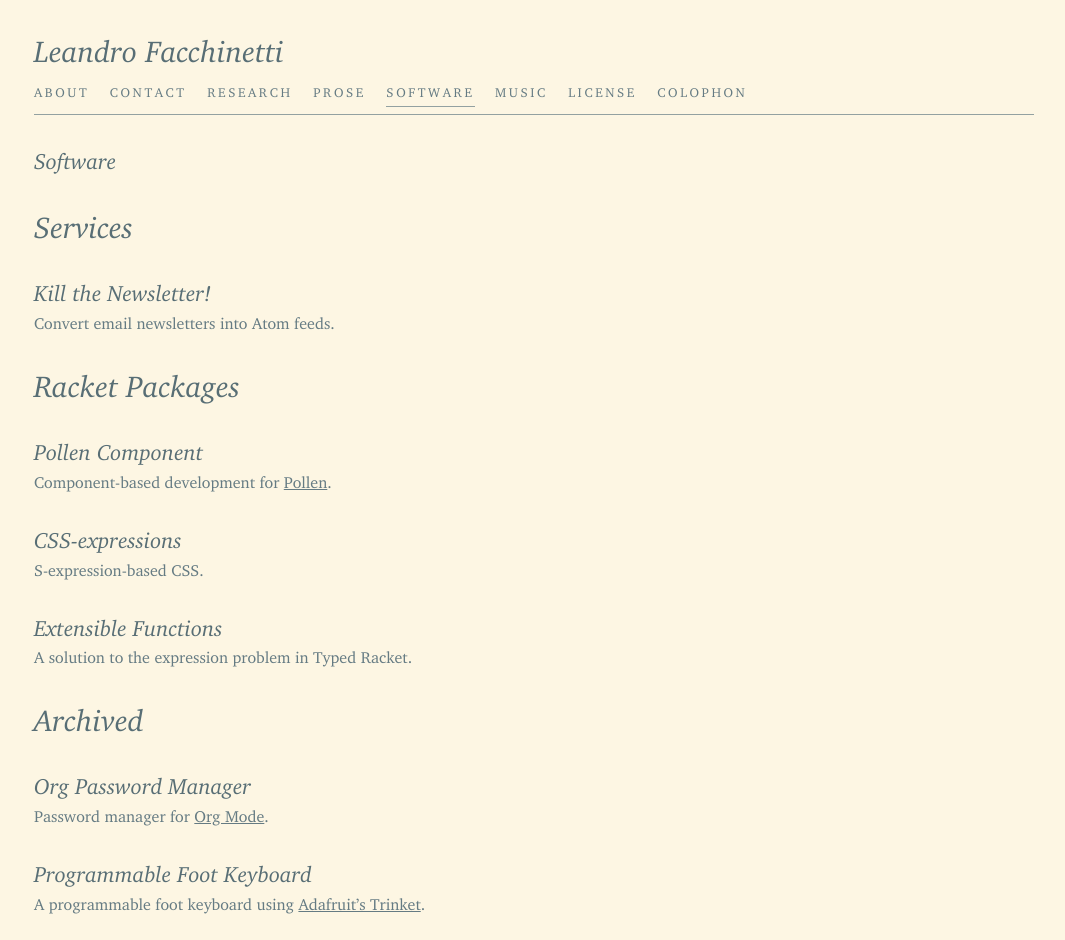
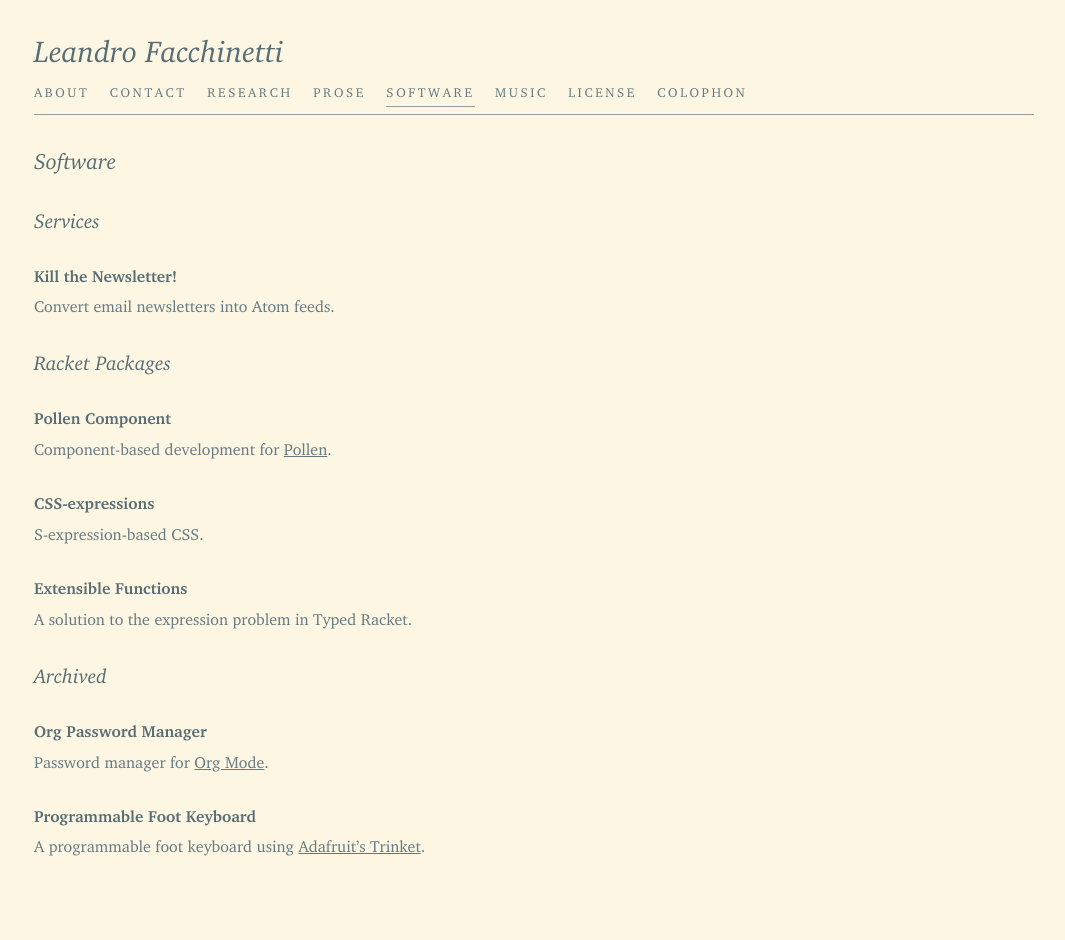
Before and after one commit to leafac/leafac.com, a Jekyll site: the page built from software.md, in a window 1280 px wide. Shown: the whole page, without its empty margins (106-1171 px from the left). Built offline with Jekyll 4.4.1, drawn with Linux system fonts in a browser that asks for light colours; after the commit the page ends 900 px from its top, so only the background shows below that.

Commit message:
Halfway content pass on CSS

```diff
--- a/_layouts/default.html
+++ b/_layouts/default.html
@@ -26,7 +26,7 @@
     <main>
       {% if page.title %}
         <header>
-          <h2><a href="{{ page.url }}">{{ page.title }}</a></h2>
+          <h1><a href="{{ page.url }}">{{ page.title }}</a></h1>
           {% if page.date %}
             <time>{{ page.date }}</time>
           {% endif %}
--- a/stylesheets/main.scss
+++ b/stylesheets/main.scss
@@ -225,31 +225,29 @@ body {
 // HEADERS
 
 body > header {
+  padding-bottom: $space--small;
   border-bottom: $border-width--thin solid $palette--secondary-content;
   margin-bottom: $space--extra-large;
-}
-
-body > header nav {
-  margin-bottom: $space--small;
-}
-
-body > header nav a {
+  nav a {
     @include inline-block-enumeration;
     font-size: $font-size--small;
     text-transform: uppercase;
     letter-spacing: $letter-spacing;
     text-decoration: none;
-}
-
-body > header nav a.active {
+    &.active {
       border-bottom-left-radius: $border-radius--none;
       border-bottom-right-radius: $border-radius--none;
       border-bottom: $border-width--thin solid $palette--secondary-content;
       margin-bottom: -$border-width--thin;
     }
+  }
+}
 
 main > header {
   margin-bottom: $space--medium;
+  h1 {
+    margin-bottom: $space--extra-small;
+  }
 }
 
 time {
@@ -261,55 +259,36 @@ time {
 // ---------------------------------------------------------------------------------------------------
 // HEADINGS
 
-h1, h2, h3, h4  {
+h1, h2  {
   color: $palette--emphasized-content;
   margin-top: $space--extra-large;
   margin-bottom: $space--small;
   line-height: $line-height--small;
-}
-
-h1 a, h2 a, h3 a, h4 a {
+  font-weight: 400;
+  a {
     text-decoration: none;
     color: $palette--emphasized-content;
   }
+}
+
+body > header h1 {
+  font-size: $font-size--extra-extra-large;
+  font-style: italic;
+}
+
+main > header h1 {
+  font-size: $font-size--extra-large;
+  font-style: italic;
+}
 
 h1 {
-  font-size: $font-size--extra-extra-large;
+  font-size: $font-size--large;
   font-style: italic;
-  font-weight: 400;
 }
 
 h2 {
-  font-size: $font-size--extra-large;
-  font-style: italic;
-  font-weight: 400;
-  margin-bottom: $space--extra-small;
-}
-
-h3 {
-  font-size: $font-size--large;
-  font-style: italic;
-  font-weight: 400;
-}
-
-h4 {
   font-size: $font-size--medium;
   font-weight: 700;
-}
-
-h3 .mark, h4 .mark {
-  transition: opacity $animation--duration;
-  opacity: 0;
-  margin-left: $space--small;
-  color: $palette--secondary-content;
-}
-
-h3:hover .mark, h4:hover .mark {
-  opacity: 1;
-}
-
-h3 .mark a, h4 .mark a {
-  color: $palette--secondary-content;
 }
 
 hr {
@@ -334,27 +313,25 @@ body {
 
 p {
   margin: $space--none;
-}
-
-p + p {
+  p + & {
     text-indent: $text-indent;
   }
-
   @include bigger-screens {
-  p                                 + aside + p,
-  p                         + aside + aside + p,
-  p                 + aside + aside + aside + p,
-  p         + aside + aside + aside + aside + p,
-  p + aside + aside + aside + aside + aside + p {
+    p                                 + aside + &,
+    p                         + aside + aside + &,
+    p                 + aside + aside + aside + &,
+    p         + aside + aside + aside + aside + &,
+    p + aside + aside + aside + aside + aside + & {
       text-indent: $text-indent;
+    }
   }
 }
 
 // ---------------------------------------------------------------------------------------------------
 // MARGIN NOTES
 
+aside {
   @include smaller-screens {
-  aside {
     @include insertion;
     border-left: $border-width--thick solid $palette--secondary-content;
     border-radius: $border-radius;
@@ -363,10 +340,8 @@ p + p {
     background-color: $palette--background-highlight;
     color: $palette--emphasized-content;
   }
-}
 
   @include bigger-screens {
-  aside {
     font-size: $font-size--small;
     margin-bottom: $space--large;
   }
```
Lines whose indentation alone changed are shown as unchanged.
